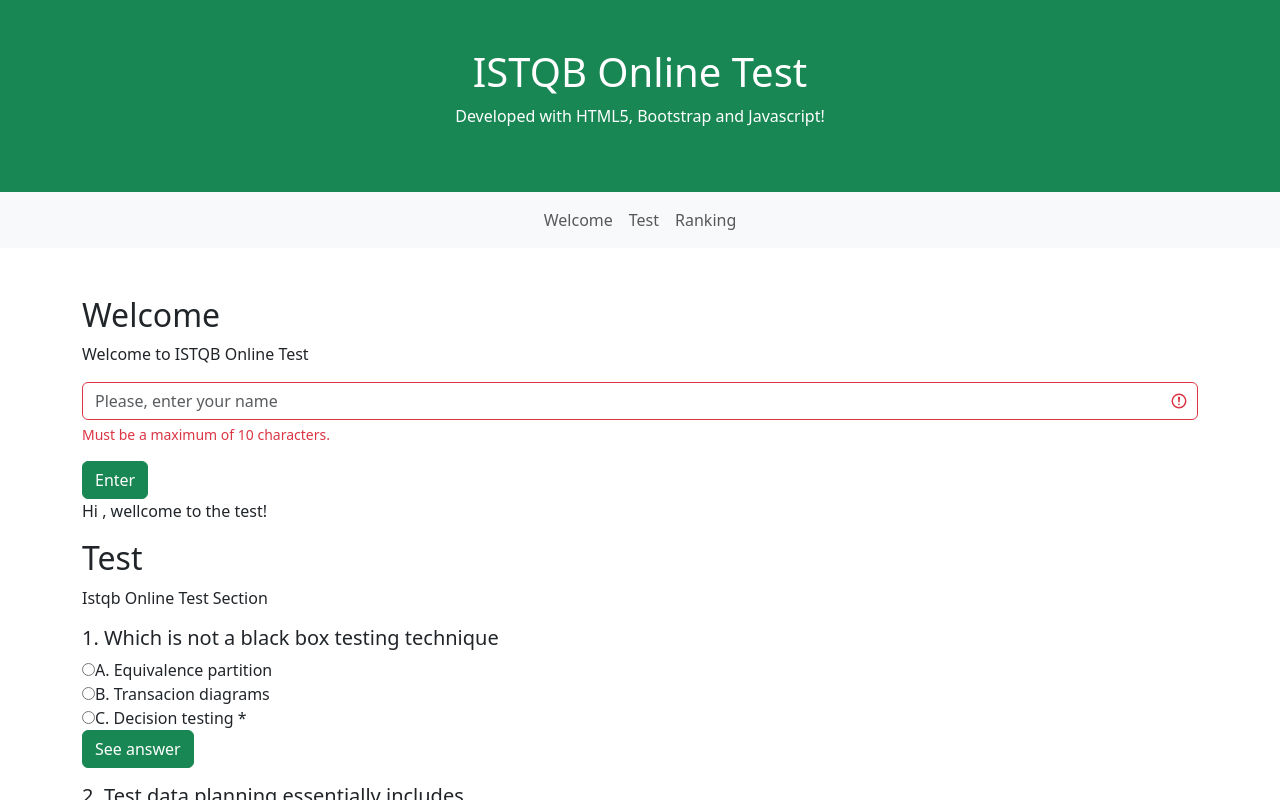
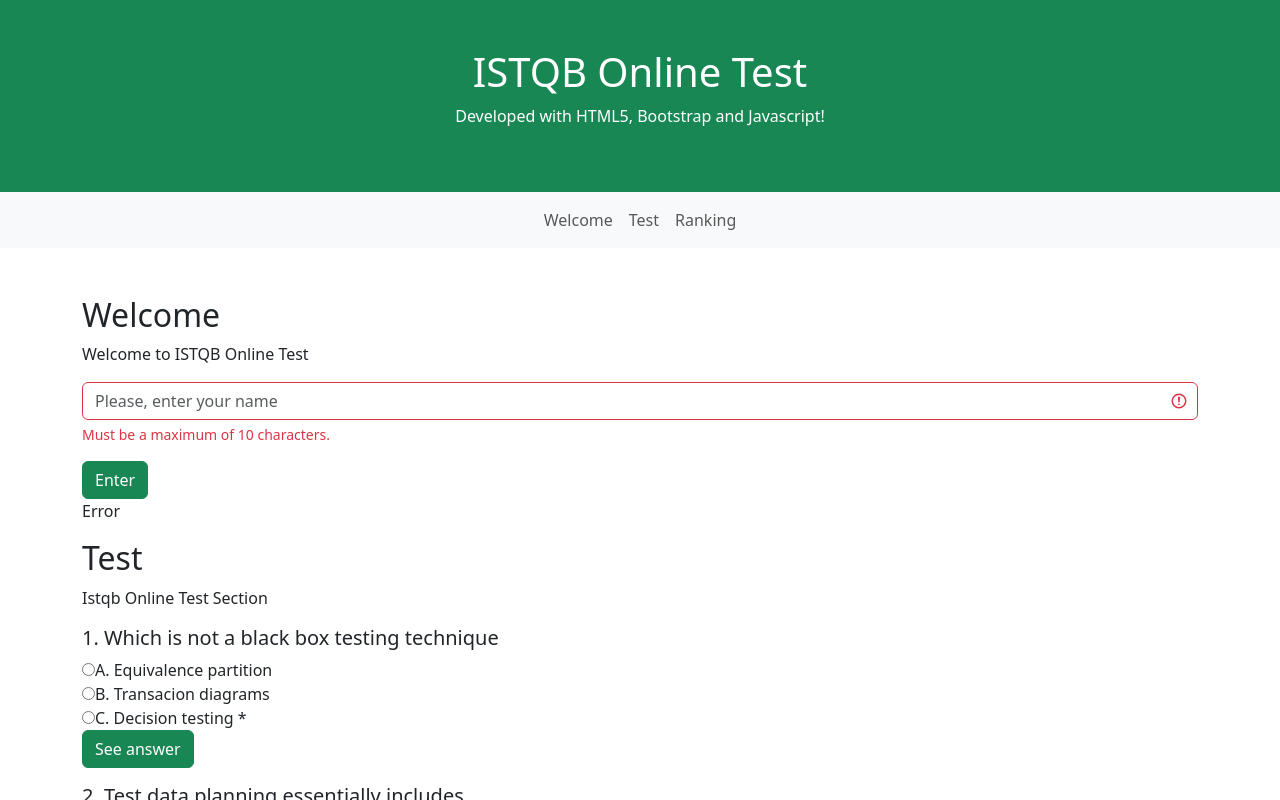
Before and after one commit to Orgazation-Sandra-Casado/istqb-online-test, a plain HTML site: page index.html in a window 1280 px wide. Both pictures are taken after a click on the button "Enter". Shown: the top 800 px of the page. Drawn offline with nearby package versions, Linux system fonts and the light colour scheme.

Commit message:
update-welcome

```diff
--- a/index.html
+++ b/index.html
@@ -33,7 +33,7 @@
 
     <div class="container mt-5">
 
-        <div id="welcome" class="was-validated">
+        <form id="welcome" class="was-validated">
             <h2>Welcome</h2>
             <p>Welcome to ISTQB Online Test</p>
             <div class="mb-3">
@@ -41,13 +41,11 @@
                     maxlength="10" class="form-control">
                 <p class="valid-feedback">Correct</p>
                 <p class="invalid-feedback">Must be a maximum of 10 characters.</p>
+            </div>
+            <button type="button" class="btn btn-success" onclick="welcome()">Enter</button>
+        </form>
+        <p id="wellcomeStudent"></p>
 
-            </div>
-
-            <button type="button" class="btn btn-success" onclick="wellcome()">Enter</button>
-
-        </div>
-        <p id="wellcomeStudent"></p>
 
         <div id="test">
             <h2>Test</h2>
--- a/script.js
+++ b/script.js
@@ -3,10 +3,16 @@ function imprimir(mensaje, id) {
     parrafo.innerText = mensaje;
 }
 
-function wellcome() {
-    let name = document.getElementById('nameStudent').value;
-    let mensaje = 'Hi ' + name + ', wellcome to the test!';
-
+function welcome() {
+    let formulario = document.getElementById('welcome');
+    let mensaje = '';
+    if (formulario.checkValidity()) {
+        let name = document.getElementById('nameStudent').value;
+        mensaje = 'Hi ' + name + ', welcome to the test!';
+    }
+    else {
+        mensaje ='Error';
+    }
     imprimir(mensaje, 'wellcomeStudent');
 }
 
```
